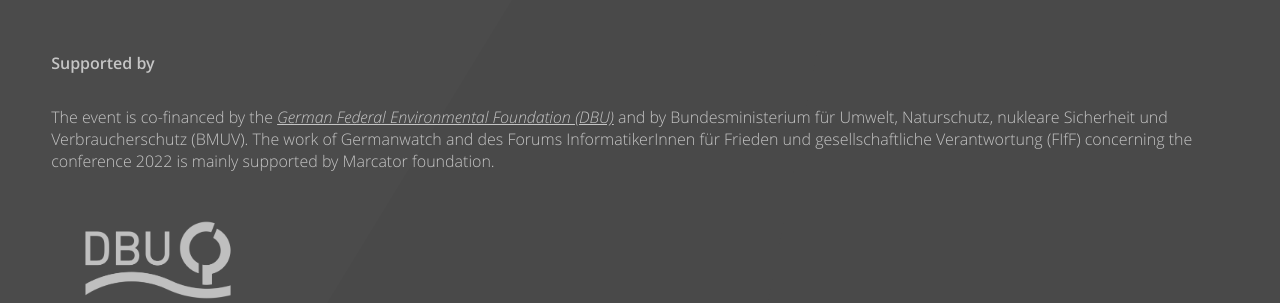
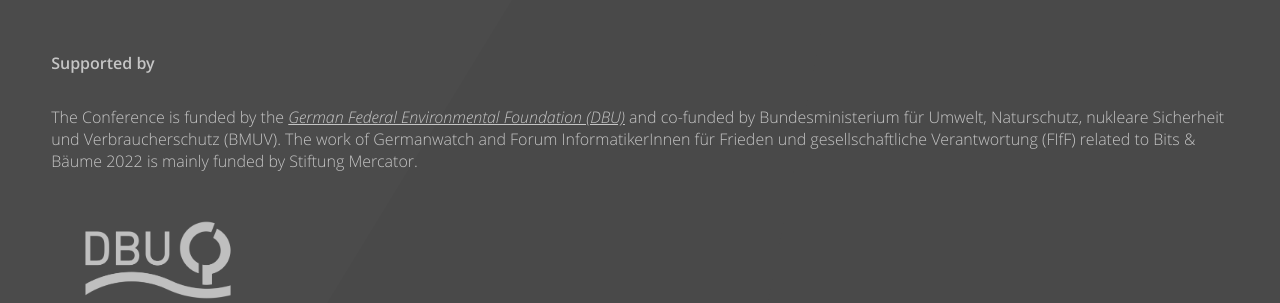
Before and after one commit to AfeefaDe/bitbaum, a PHP site: template public/pages/konferenz.php in a window 1280 px wide. Shown: the part 5651-5954 px from the top of the page. Run offline with PHP 8.4, Linux system fonts and the light colour scheme; the template is opened without the code that fills it: most values are stand-ins (such as "Sample title", 1, 10 or a date in 2020); style sheets or scripts are compiled from the project's sources; some libraries are stand-ins or nearby versions.

Commit message:
changed english footer of supported by

```diff
--- a/public/components/logos.php
+++ b/public/components/logos.php
@@ -41,11 +41,12 @@
             <a href="https://netzpolitik.org" target="_blank"><img class="smaller" src="/img/logo-netzpolitik-org.svg"
                                                                    title="Netzpolitik.org"></a> -->
             <p><strong>Supported by</strong></p>
-            <p>The event is co-financed by the <a href="https://www.dbu.de" target="_blank">German Federal Environmental Foundation (DBU)</a>
-            and by Bundesministerium für Umwelt, Naturschutz, nukleare Sicherheit und Verbraucherschutz
-                (BMUV). The work of Germanwatch and des Forums InformatikerInnen für
-                Frieden und gesellschaftliche Verantwortung (FIfF) concerning the conference 2022 is mainly supported by
-                Marcator foundation.
+            <p>  The Conference is funded by the <a href="https://www.dbu.de" target="_blank">German Federal Environmental Foundation (DBU)</a>  and co-funded by
+            Bundesministerium für Umwelt, Naturschutz, nukleare Sicherheit und Verbraucherschutz
+            (BMUV). The work of Germanwatch and Forum InformatikerInnen für Frieden und
+            gesellschaftliche Verantwortung (FIfF) related to Bits & Bäume 2022 is mainly funded by Stiftung
+            Mercator.
+
             </p>
             <a href="https://www.dbu.de" target="_blank"><img class="no-hover" src="/img/logo-dbu.png" title="Deutsche Bundesstiftung Umwelt (DBU)"></a>
             <!-- <a href="https://www.bmbf.de" target="_blank"><img src="/img/logo-bmbf.svg" title="Bundesministerium für Bildung und Forschung (BMBF)"></a> -->
@@ -115,6 +116,8 @@ break;
                 2022 wird hauptsächlich gefördert durch die Stiftung Mercator.
 
 
+
+
             </p>
             <a href="https://www.dbu.de" target="_blank"><img class="no-hover" src="/img/logo-dbu.png" title="Deutsche Bundesstiftung Umwelt (DBU)"></a>
           <!--   <a href="https://www.bmbf.de" target="_blank"><img src="/img/logo-bmbf.svg" title="Bundesministerium für Bildung und Forschung (BMBF)"></a> -->
```
